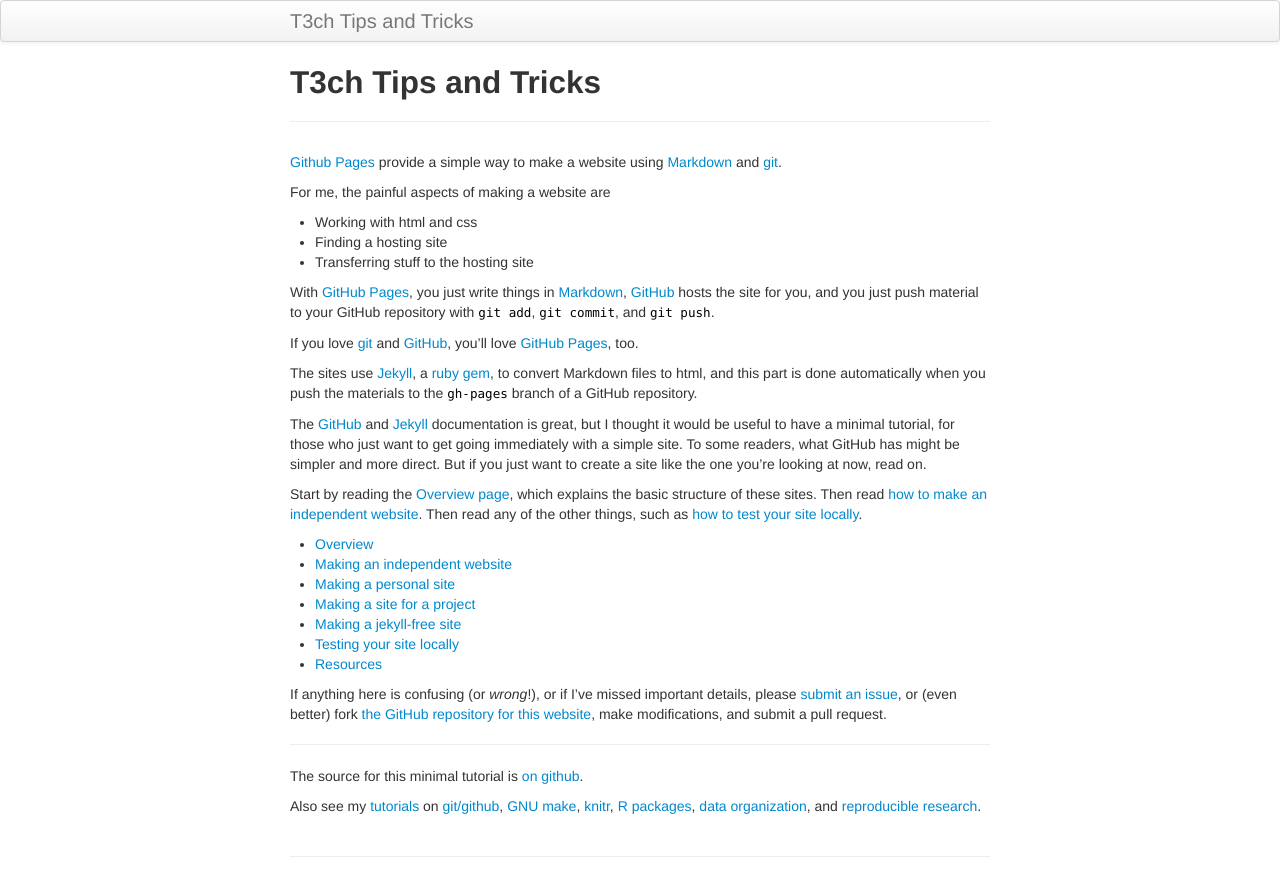
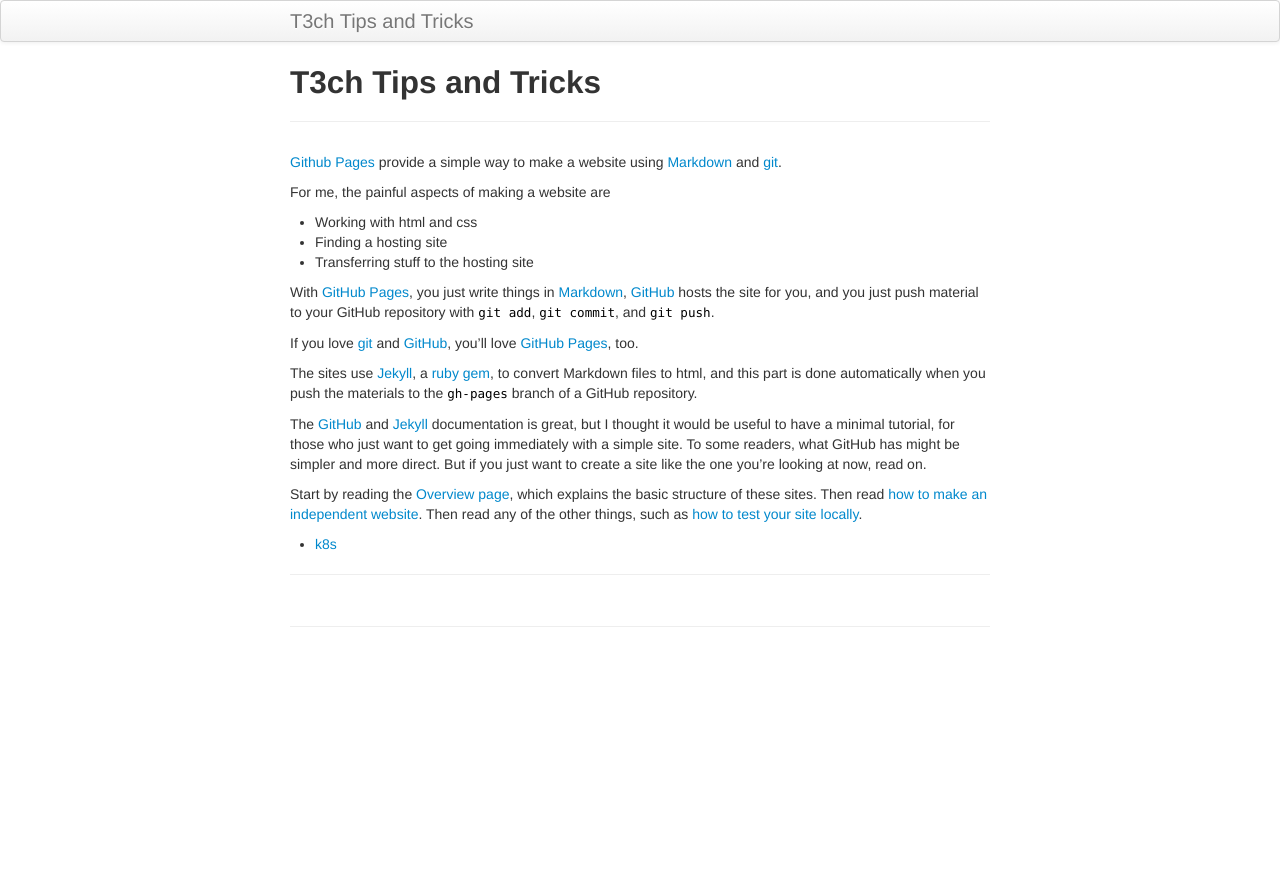
Before and after one commit to ewat3ch/ewat3ch.github.io, a Jekyll site: the page built from index.md, in a window 1280 px wide. Shown: the top 896 px of the page. Built offline with Jekyll 4.4.1, drawn with Linux system fonts in a browser that asks for light colours.

Commit message:
change index.md

```diff
--- a/index.md
+++ b/index.md
@@ -44,28 +44,7 @@ explains the basic structure of these sites. Then read
 read any of the other things, such as
 [how to test your site locally](pages/local_test.html).
 
-- [Overview](pages/overview.html)
-- [Making an independent website](pages/independent_site.html)
-- [Making a personal site](pages/user_site.html)
-- [Making a site for a project](pages/project_site.html)
-- [Making a jekyll-free site](pages/nojekyll.html)
-- [Testing your site locally](pages/local_test.html)
-- [Resources](pages/resources.html)
+- [k8s](Kubernetes-Tips-and-Tricks.mdhtml)
 
-If anything here is confusing (or _wrong_!), or if I've missed
-important details, please
-[submit an issue](https://github.com/kbroman/simple_site/issues), or (even
-better) fork [the GitHub repository for this website](https://github.com/kbroman/simple_site),
-make modifications, and submit a pull request.
 
 ---
-
-The source for this minimal tutorial is [on github](https://github.com/kbroman/simple_site).
-
-Also see my [tutorials](https://kbroman.org/tutorials) on
-[git/github](https://kbroman.org/github_tutorial),
-[GNU make](https://kbroman.org/minimal_make),
-[knitr](https://kbroman.org/knitr_knutshell),
-[R packages](https://kbroman.org/pkg_primer),
-[data organization](https://kbroman.org/dataorg),
-and [reproducible research](https://kbroman.org/steps2rr).
```
